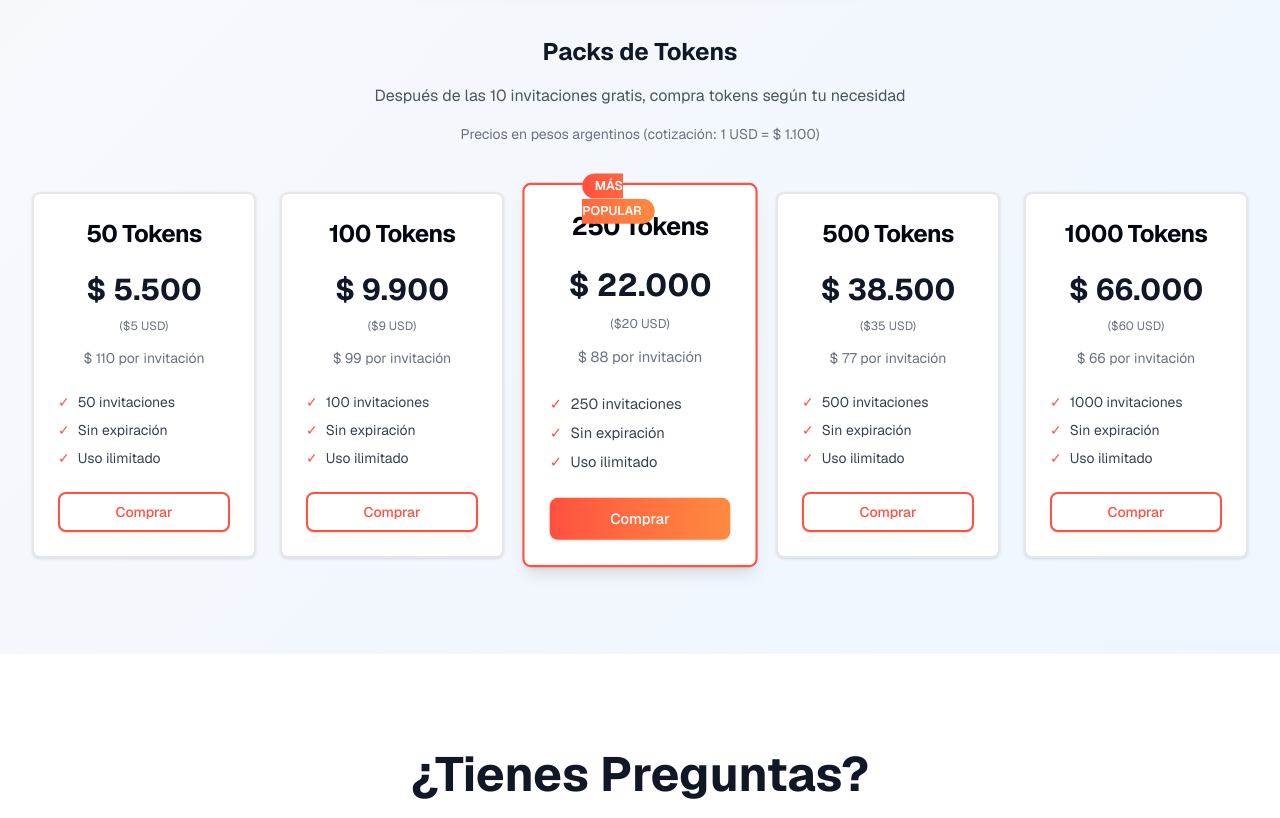
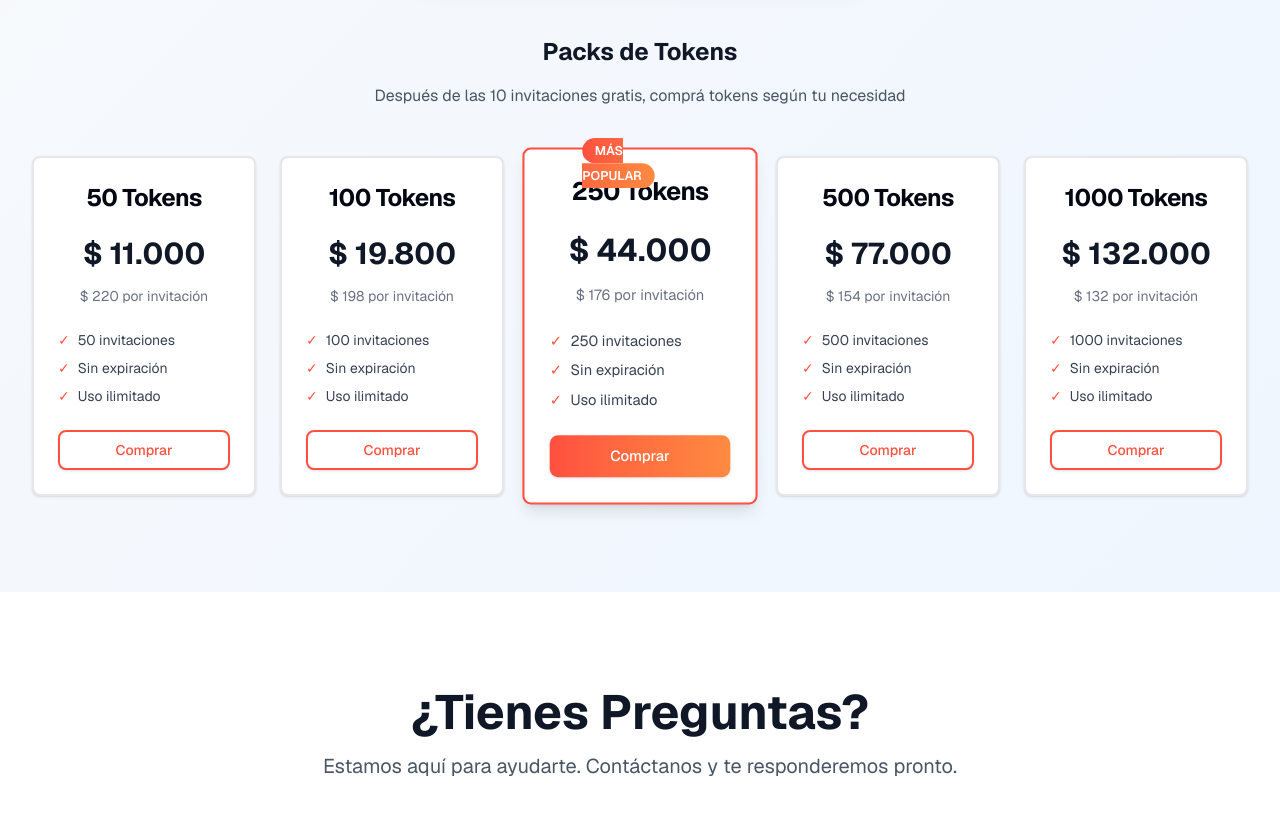
Before and after one commit to thrilogia-ux/passly, a Next.js app: page / in a window 1280 px wide. Shown: the part 3500-4318 px from the top of the page. Built offline with nearby package versions, Linux system fonts and the light colour scheme.

Commit message:
Update pricing to ARS with custom values

```diff
--- a/app/dashboard/tokens/page.tsx
+++ b/app/dashboard/tokens/page.tsx
@@ -7,12 +7,10 @@ import { Input } from "@/components/ui/input";
 import { Coins, History, CreditCard, Building2, X } from "lucide-react";
 import {
   TOKEN_PACKAGES,
-  USD_TO_ARS,
-  PRICE_PER_TOKEN_USD,
-  usdToArs,
+  PRICE_PER_TOKEN_ARS,
   formatARS,
   getPackagePriceARS,
-  getPackagePriceUSD
+  getPricePerInvitation
 } from "@/lib/pricing";
 
 type PaymentMethod = "mercadopago" | "bank" | null;
@@ -49,7 +47,7 @@ export default function TokensPage() {
       loadBalance();
       window.history.replaceState({}, "", "/dashboard/tokens");
     } else if (paymentStatus === "failure") {
-      alert("El pago fue rechazado. Por favor, intenta nuevamente.");
+      alert("El pago fue rechazado. Por favor, intentá nuevamente.");
       window.history.replaceState({}, "", "/dashboard/tokens");
     } else if (paymentStatus === "pending") {
       alert("El pago está pendiente. Los tokens se agregarán cuando se confirme.");
@@ -90,7 +88,7 @@ export default function TokensPage() {
         headers: { "Content-Type": "application/json" },
         body: JSON.stringify({
           tokens: amount,
-          amount: priceARS // Enviar precio en ARS
+          amount: priceARS
         }),
       });
 
@@ -111,7 +109,7 @@ export default function TokensPage() {
 
   const handleBankTransfer = async () => {
     if (!bankForm.bankName || !bankForm.transactionNumber) {
-      alert("Por favor, completa todos los campos");
+      alert("Por favor, completá todos los campos");
       return;
     }
 
@@ -126,7 +124,7 @@ export default function TokensPage() {
           tokens: amount,
           bankName: bankForm.bankName,
           transactionNumber: bankForm.transactionNumber,
-          amount: priceARS, // Enviar precio en ARS
+          amount: priceARS,
         }),
       });
 
@@ -156,14 +154,13 @@ export default function TokensPage() {
 
   // Calcular precio para cantidad personalizada
   const customPriceARS = getPackagePriceARS(amount);
-  const customPriceUSD = getPackagePriceUSD(amount);
 
   return (
     <div className="w-full max-w-7xl mx-auto">
       <div className="mb-6 md:mb-8">
         <h1 className="text-2xl md:text-3xl font-bold">Gestión de Tokens</h1>
         <p className="mt-2 text-sm md:text-base text-gray-600">
-          Compra tokens para enviar invitaciones
+          Comprá tokens para enviar invitaciones
         </p>
       </div>
 
@@ -183,17 +180,10 @@ export default function TokensPage() {
         </CardContent>
       </Card>
 
-      {/* Exchange Rate Info */}
-      <div className="mb-6 p-3 bg-blue-50 border border-blue-200 rounded-lg text-center">
-        <p className="text-sm text-blue-800">
-          💱 Cotización: <strong>1 USD = {formatARS(USD_TO_ARS)}</strong> (dólar oficial)
-        </p>
-      </div>
-
       {/* Purchase Packages */}
       <div className="grid gap-4 grid-cols-1 sm:grid-cols-2 lg:grid-cols-5 mb-6">
         {TOKEN_PACKAGES.map((pkg) => {
-          const priceARS = usdToArs(pkg.priceUSD);
+          const pricePerInvitation = getPricePerInvitation(pkg.tokens);
 
           return (
             <Card
@@ -210,8 +200,8 @@ export default function TokensPage() {
               <CardHeader className="pb-2">
                 <CardTitle className="text-xl">{pkg.tokens} tokens</CardTitle>
                 <div className="mt-2">
-                  <p className="text-2xl font-bold text-gray-900">{formatARS(priceARS)}</p>
-                  <p className="text-xs text-gray-500">(${pkg.priceUSD} USD)</p>
+                  <p className="text-2xl font-bold text-gray-900">{formatARS(pkg.priceARS)}</p>
+                  <p className="text-xs text-gray-500">{formatARS(pricePerInvitation)} por invitación</p>
                 </div>
               </CardHeader>
               <CardContent className="space-y-2 pt-2">
@@ -277,7 +267,7 @@ export default function TokensPage() {
             </div>
           </div>
           <p className="text-sm text-gray-500 mt-2">
-            Precio: <strong>{formatARS(customPriceARS)}</strong> ({formatARS(usdToArs(PRICE_PER_TOKEN_USD))} por token)
+            Precio: <strong>{formatARS(customPriceARS)}</strong> ({formatARS(PRICE_PER_TOKEN_ARS)} por token)
           </p>
         </CardContent>
       </Card>
@@ -308,9 +298,6 @@ export default function TokensPage() {
                 <p className="text-2xl font-bold">{amount}</p>
                 <p className="text-lg font-semibold text-[#ff5040] mt-2">
                   Total: {formatARS(getPackagePriceARS(amount))}
-                </p>
-                <p className="text-xs text-gray-500">
-                  (${getPackagePriceUSD(amount).toFixed(2)} USD)
                 </p>
               </div>
 
--- a/components/landing/pricing.tsx
+++ b/components/landing/pricing.tsx
@@ -1,7 +1,7 @@
 import Link from "next/link";
 import { Button } from "@/components/ui/button";
 import { Card, CardContent, CardDescription, CardFooter, CardHeader, CardTitle } from "@/components/ui/card";
-import { TOKEN_PACKAGES, USD_TO_ARS, usdToArs, formatARS } from "@/lib/pricing";
+import { TOKEN_PACKAGES, formatARS, getPricePerInvitation } from "@/lib/pricing";
 
 export function Pricing() {
   return (
@@ -67,16 +67,12 @@ export function Pricing() {
           <h3 className="text-2xl font-bold text-center text-gray-900 mb-4">
             Packs de Tokens
           </h3>
-          <p className="text-center text-gray-600 mb-4">
-            Después de las 10 invitaciones gratis, compra tokens según tu necesidad
-          </p>
-          <p className="text-center text-sm text-gray-500 mb-12">
-            Precios en pesos argentinos (cotización: 1 USD = {formatARS(USD_TO_ARS)})
+          <p className="text-center text-gray-600 mb-12">
+            Después de las 10 invitaciones gratis, comprá tokens según tu necesidad
           </p>
           <div className="grid grid-cols-1 md:grid-cols-3 lg:grid-cols-5 gap-6">
             {TOKEN_PACKAGES.map((pack, index) => {
-              const priceARS = usdToArs(pack.priceUSD);
-              const pricePerInvitation = priceARS / pack.tokens;
+              const pricePerInvitation = getPricePerInvitation(pack.tokens);
 
               return (
                 <Card
@@ -100,14 +96,11 @@ export function Pricing() {
                     </CardTitle>
                     <div className="mt-4">
                       <span className="text-3xl font-bold text-gray-900">
-                        {formatARS(priceARS)}
+                        {formatARS(pack.priceARS)}
                       </span>
                     </div>
-                    <p className="text-xs text-gray-500 mt-1">
-                      (${pack.priceUSD} USD)
-                    </p>
                     <CardDescription className="mt-2">
-                      {formatARS(Math.round(pricePerInvitation))} por invitación
+                      {formatARS(pricePerInvitation)} por invitación
                     </CardDescription>
                   </CardHeader>
                   <CardContent>
--- a/lib/pricing.ts
+++ b/lib/pricing.ts
@@ -1,26 +1,19 @@
-// Configuración centralizada de precios
-// Actualizar el tipo de cambio según el dólar oficial
-
-// Tipo de cambio: Dólar oficial (actualizar según corresponda)
-export const USD_TO_ARS = 1100; // $1 USD = $1100 ARS (dólar oficial enero 2026)
+// Configuración centralizada de precios (en pesos argentinos)
 
 // Paquetes de tokens disponibles
 export const TOKEN_PACKAGES = [
-  { tokens: 50, priceUSD: 5, popular: false },
-  { tokens: 100, priceUSD: 9, popular: false },
-  { tokens: 250, priceUSD: 20, popular: true },
-  { tokens: 500, priceUSD: 35, popular: false },
-  { tokens: 1000, priceUSD: 60, popular: false },
+  { tokens: 50, priceARS: 11000, popular: false },
+  { tokens: 100, priceARS: 19800, popular: false },
+  { tokens: 250, priceARS: 44000, popular: true },
+  { tokens: 500, priceARS: 77000, popular: false },
+  { tokens: 1000, priceARS: 132000, popular: false },
 ];
 
 // Precio por token individual (para compras personalizadas)
-export const PRICE_PER_TOKEN_USD = 0.10; // $0.10 USD por token
+// Usamos el precio del paquete de 100 como referencia: $198 por token
+export const PRICE_PER_TOKEN_ARS = 198;
 
-// Funciones de conversión
-export function usdToArs(usd: number): number {
-  return Math.round(usd * USD_TO_ARS);
-}
-
+// Funciones de formato
 export function formatARS(amount: number): string {
   return new Intl.NumberFormat("es-AR", {
     style: "currency",
@@ -30,31 +23,21 @@ export function formatARS(amount: number): string {
   }).format(amount);
 }
 
-export function formatUSD(amount: number): string {
-  return new Intl.NumberFormat("en-US", {
-    style: "currency",
-    currency: "USD",
-    minimumFractionDigits: 2,
-    maximumFractionDigits: 2,
-  }).format(amount);
-}
-
 // Obtener precio en ARS para un paquete
 export function getPackagePriceARS(tokens: number): number {
   const pkg = TOKEN_PACKAGES.find((p) => p.tokens === tokens);
   if (pkg) {
-    return usdToArs(pkg.priceUSD);
+    return pkg.priceARS;
   }
   // Para compras personalizadas
-  return usdToArs(tokens * PRICE_PER_TOKEN_USD);
+  return tokens * PRICE_PER_TOKEN_ARS;
 }
 
-// Obtener precio en USD para un paquete
-export function getPackagePriceUSD(tokens: number): number {
+// Obtener precio por invitación de un paquete
+export function getPricePerInvitation(tokens: number): number {
   const pkg = TOKEN_PACKAGES.find((p) => p.tokens === tokens);
   if (pkg) {
-    return pkg.priceUSD;
+    return Math.round(pkg.priceARS / pkg.tokens);
   }
-  // Para compras personalizadas
-  return tokens * PRICE_PER_TOKEN_USD;
+  return PRICE_PER_TOKEN_ARS;
 }
```
